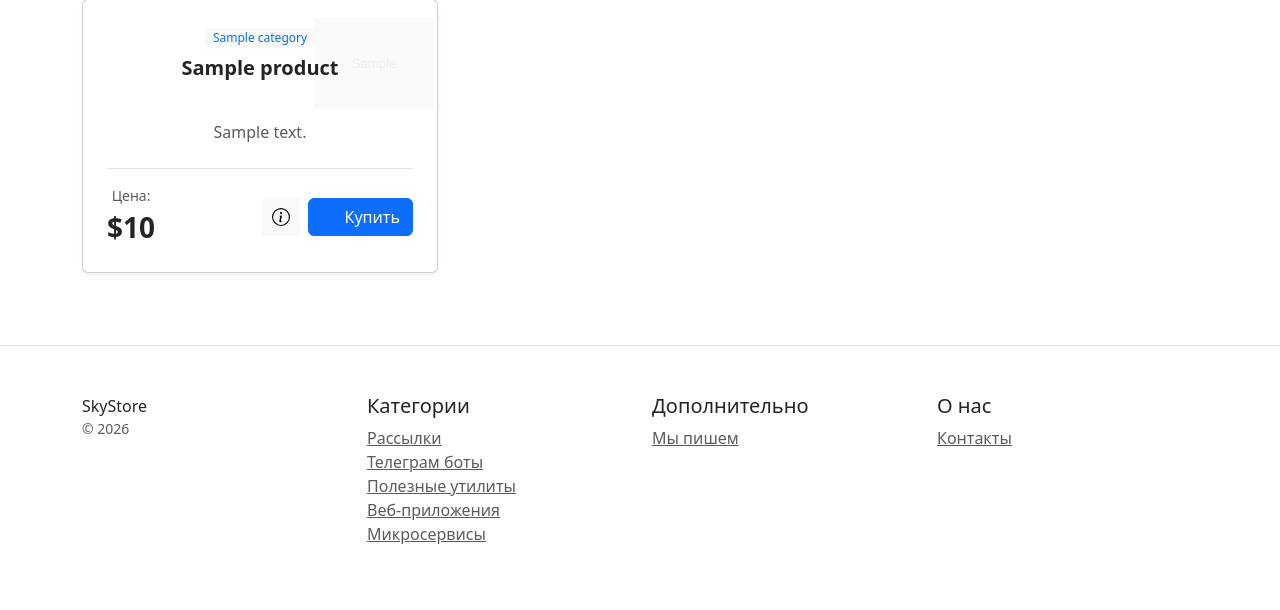
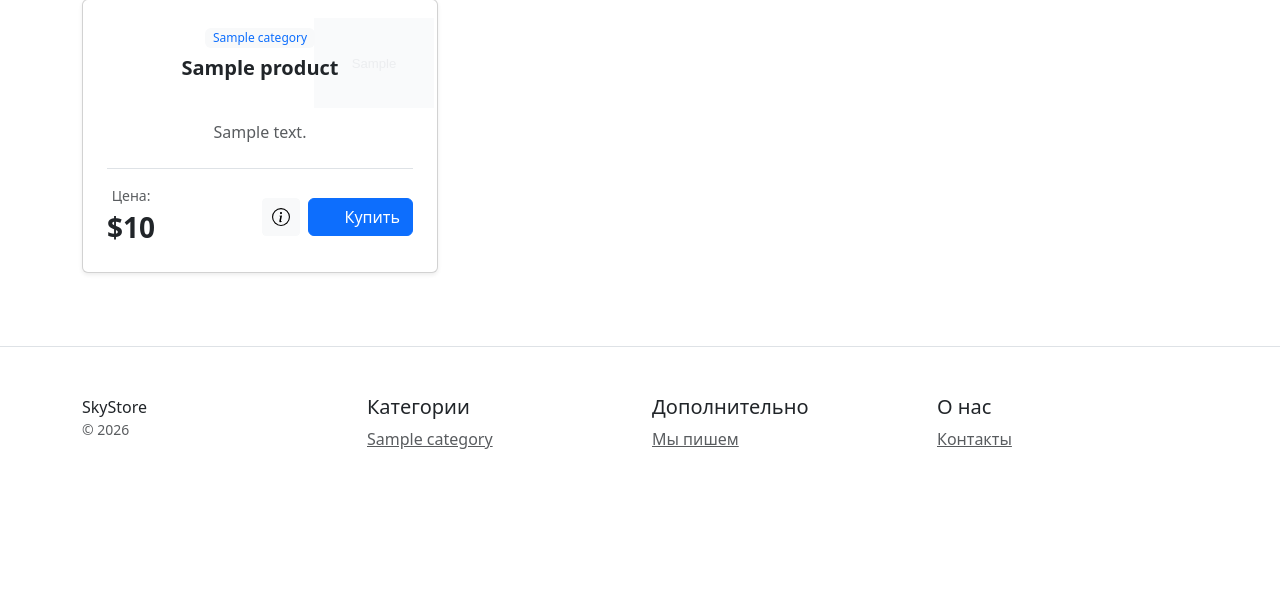
Before and after one commit to GrandBalaxon/CoreShop-Django, a Django app: page / in a window 1280 px wide. Shown: the part 285-895 px from the top of the page. After the commit the page ends 734 px from the top, so only its background shows below. Run offline with Django 5.2, Linux system fonts and the light colour scheme; tables that the repository leaves empty hold one stand-in row (values such as "Sample post"); grey boxes marked "Sample" are stand-in pictures; parts of the project's set-up code (start-up, migrations or seed data) failed here and were passed over; some libraries are stand-ins or nearby versions.

Commit message:
feat: moved footer to a separate .html file + setted up footer_categories context precessor

```diff
--- /dev/null
+++ b/catalog/context_processors.py
@@ -0,0 +1,8 @@
+from catalog.models import Category
+
+
+def footer_categories(request):
+    """Передаёт список всех категорий для футера."""
+    return {
+        'footer_categories': Category.objects.all()
+    }
--- a/config/settings.py
+++ b/config/settings.py
@@ -51,6 +51,7 @@ TEMPLATES = [
                 "django.template.context_processors.request",
                 "django.contrib.auth.context_processors.auth",
                 "django.contrib.messages.context_processors.messages",
+                "catalog.context_processors.footer_categories",
             ],
         },
     },
--- a/templates/base.html
+++ b/templates/base.html
@@ -18,38 +18,7 @@
 {% block content %}{% endblock %}
 
 <!-- Нижняя часть страницы -->
-<footer class="pt-4 my-md-5 pt-md-5 border-top">
-    <div class="container">
-        <div class="row">
-          <div class="col-12 col-md">
-              SkyStore
-              <small class="d-block mb-3 text-muted">&copy; 2026</small>
-          </div>
-          <div class="col-6 col-md">
-              <h5>Категории</h5>
-              <ul class="list-unstyled text-small">
-                  <li><a class="text-muted" href="#">Рассылки</a></li>
-                  <li><a class="text-muted" href="#">Телеграм боты</a></li>
-                  <li><a class="text-muted" href="#">Полезные утилиты</a></li>
-                  <li><a class="text-muted" href="#">Веб-приложения</a></li>
-                  <li><a class="text-muted" href="#">Микросервисы</a></li>
-              </ul>
-          </div>
-          <div class="col-6 col-md">
-              <h5>Дополнительно</h5>
-              <ul class="list-unstyled text-small">
-                  <li><a class="text-muted" href="/blog/">Мы пишем</a></li>
-              </ul>
-          </div>
-          <div class="col-6 col-md">
-              <h5>О нас</h5>
-              <ul class="list-unstyled text-small">
-                  <li><a class="text-muted" href="/contacts/">Контакты</a></li>
-              </ul>
-          </div>
-      </div>
-    </div>
-</footer>
+{% include 'footer.html' %}
 
 
 <!-- Подключение Bootstrap JS -->
--- /dev/null
+++ b/templates/footer.html
@@ -0,0 +1,35 @@
+<footer class="pt-4 my-md-5 pt-md-5 border-top">
+    <div class="container">
+        <div class="row">
+
+            <div class="col-12 col-md">
+              SkyStore
+              <small class="d-block mb-3 text-muted">&copy; 2026</small>
+            </div>
+
+            <div class="col-6 col-md">
+              <h5>Категории</h5>
+              <ul class="list-unstyled text-small">
+                  {% for category in footer_categories %}
+                      <li><a class="text-muted" href="{% url 'catalog:category_products' pk=category.pk %}">{{ category.name }}</a></li>
+                  {% endfor %}
+              </ul>
+            </div>
+
+            <div class="col-6 col-md">
+              <h5>Дополнительно</h5>
+              <ul class="list-unstyled text-small">
+                  <li><a class="text-muted" href="/blog/">Мы пишем</a></li>
+              </ul>
+            </div>
+
+            <div class="col-6 col-md">
+                <h5>О нас</h5>
+                <ul class="list-unstyled text-small">
+                  <li><a class="text-muted" href="/contacts/">Контакты</a></li>
+                </ul>
+            </div>
+
+      </div>
+    </div>
+</footer>
```
